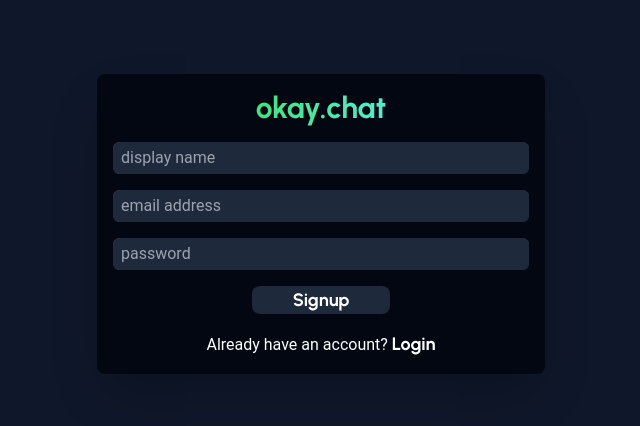
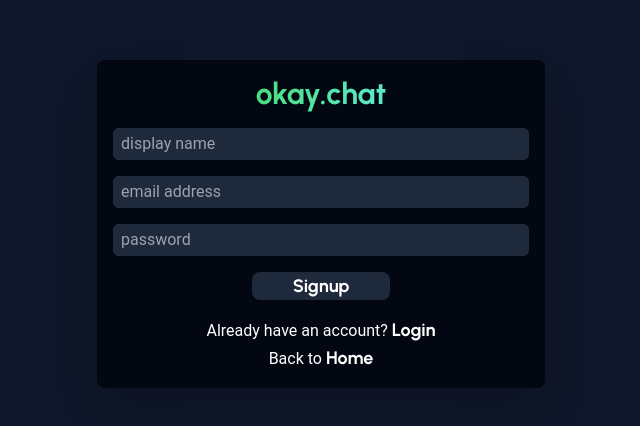
Before and after one commit to ary82/okay-client, a React (Vite) app: page /signup in a window 1280 px wide. Shown: the part 176-602 px from the top of the page, without its empty margins (319-959 px from the left). Built offline with nearby package versions, Linux system fonts and the light colour scheme; no server answers.

Commit message:
ux and styling

```diff
--- a/src/components/AnonHome.jsx
+++ b/src/components/AnonHome.jsx
@@ -8,12 +8,12 @@ export default function AnonHome() {
     <>
       <div className="flex justify-end bg-slate-900 gap-2 items-center p-2 font-urbanist text-xl">
         <Link to={"../signup"}>
-          <button className="bg-slate-800 text-white p-1 rounded-lg px-3 py-1">
+          <button className="bg-slate-800 text-white p-1 rounded-lg px-3 py-1 hover:scale-110 hover:transition-transform">
             signup
           </button>
         </Link>
         <Link to={"../login"}>
-          <button className="bg-slate-800 text-white p-1 rounded-lg px-3 py-1">
+          <button className="bg-slate-800 text-white p-1 rounded-lg px-3 py-1 hover:scale-110 hover:transition-transform">
             login
           </button>
         </Link>
--- a/src/components/Login.jsx
+++ b/src/components/Login.jsx
@@ -111,10 +111,19 @@ export default function Login() {
             <p className="self-center">
               Don't have an account?{" "}
               <Link
-                className="font-urbanist text-lg"
+                className="font-urbanist text-lg hover:underline"
                 to="../signup"
               >
                 Signup
+              </Link>
+            </p>
+            <p className="self-center -mt-4">
+              Back to{" "}
+              <Link
+                className="font-urbanist text-lg hover:underline"
+                to="../"
+              >
+                Home
               </Link>
             </p>
           </form>
--- a/src/components/NotFound.jsx
+++ b/src/components/NotFound.jsx
@@ -1,9 +1,17 @@
 import React from "react";
+import { Link } from "react-router-dom";
 
 export default function NotFound() {
   return (
-    <div className="grow flex bg-slate-950 justify-center items-center">
+    <div className="grow flex  flex-col bg-slate-950 justify-center items-center">
       <h1 className="font-urbanist font-extrabold text-9xl">404</h1>
+
+      <Link
+        className="font-urbanist text-lg hover:underline"
+        to="../"
+      >
+        Back to Home
+      </Link>
     </div>
   );
 }
--- a/src/components/Signup.jsx
+++ b/src/components/Signup.jsx
@@ -86,10 +86,19 @@ export default function Signup() {
             <p className="self-center">
               Already have an account?{" "}
               <Link
-                className="font-urbanist text-lg"
+                className="font-urbanist text-lg hover:underline"
                 to="../login"
               >
                 Login
+              </Link>
+            </p>
+            <p className="self-center -mt-4">
+              Back to{" "}
+              <Link
+                className="font-urbanist text-lg hover:underline"
+                to="../"
+              >
+                Home
               </Link>
             </p>
           </form>
```
